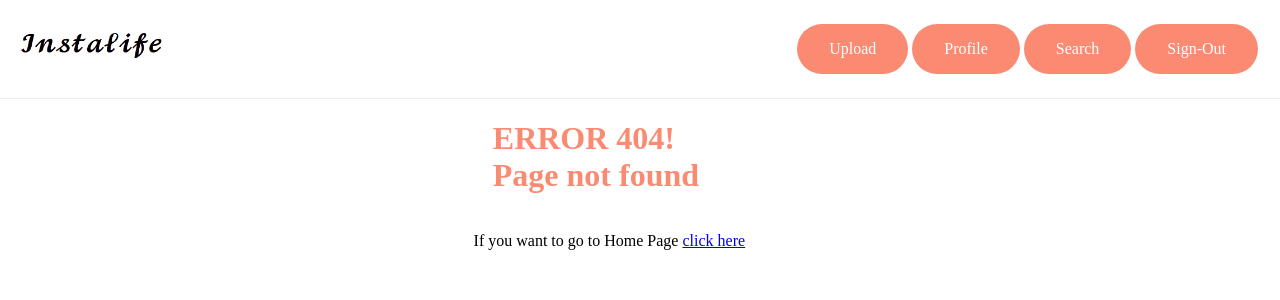
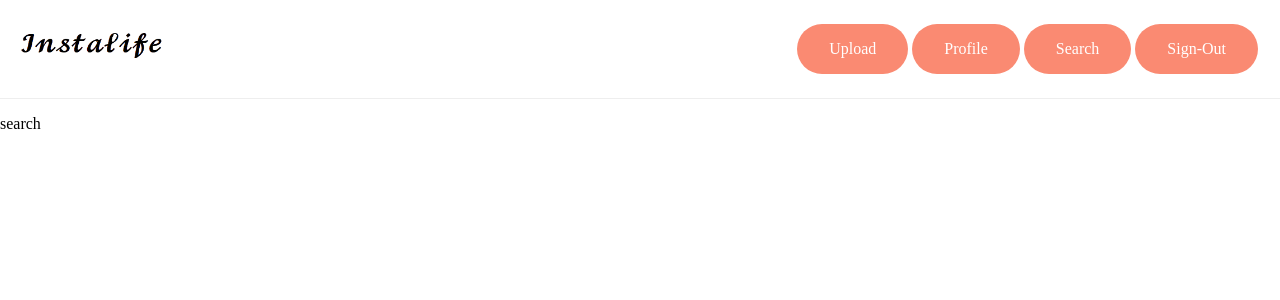
Before and after one commit to dimlil/Vue.js-examp-Instalife, a Vue app: page /search in a window 1280 px wide. Before the commit this address had no page. Shown: the top 300 px of the page. Built offline with nearby package versions, Linux system fonts and the light colour scheme.

Commit message:
feat/ added search page

```diff
--- /dev/null
+++ b/src/components/core/Search.vue
@@ -0,0 +1,13 @@
+<template>
+  <p>search</p>
+</template>
+
+<script>
+export default {
+
+}
+</script>
+
+<style>
+
+</style>
--- a/src/components/shared/Header.vue
+++ b/src/components/shared/Header.vue
@@ -24,9 +24,11 @@
           <p>Profile</p>
         </button>
       </router-link>
-      <button>
-        <p>Search</p>
-      </button>
+      <router-link to="/search"
+        ><button>
+          <p>Search</p>
+        </button></router-link
+      >
       <button @click="logOut">
         <p>Sign-Out</p>
       </button>
--- a/src/router/index.js
+++ b/src/router/index.js
@@ -5,6 +5,7 @@ import Register from '../components/core/Register.vue'
 import ErrorPage from '../components/core/ErrorPage.vue'
 import Profile from '../components/core/Profile.vue'
 import UploadPage from '../components/core/UploadPage.vue'
+import Search from '../components/core/Search.vue'
 
 const routes = [
     {
@@ -31,6 +32,11 @@ const routes = [
         path: "/upload",
         name: "Upload",
         component: UploadPage,
+    },
+    {
+        path: "/search",
+        name: "Search",
+        component: Search,
     },
     {
         path: "/:pathMatch(.*)*",
```
